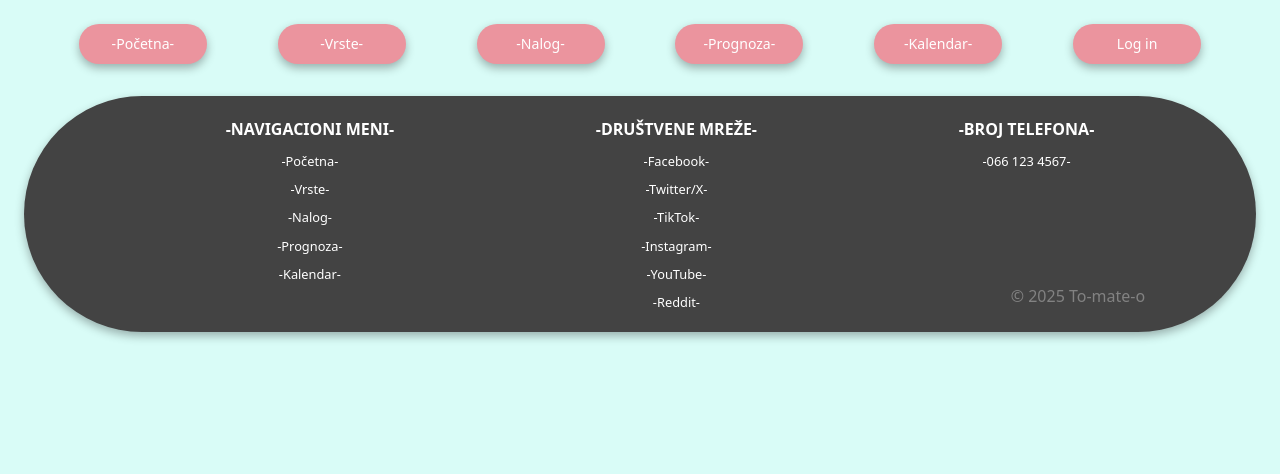
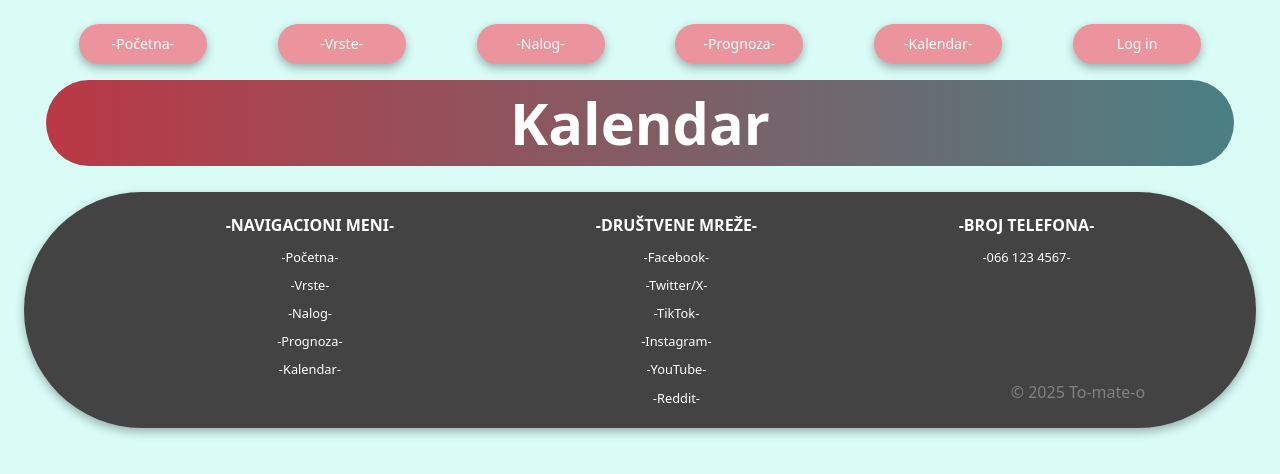
Before and after one commit to elab-development/internet-tehnologije-2024-projekat-appzapoljproizvodnju_2021_0362, a React (Vite) app in the folder frontend/: page /kalendar in a window 1280 px wide. Shown: the top 474 px of the page. Built offline with nearby package versions, Linux system fonts and the light colour scheme; no server answers.

Commit message:
stilizovana komponenta naslov

```diff
--- a/frontend/src/css/index.css
+++ b/frontend/src/css/index.css
@@ -41,3 +41,30 @@
   width: 100%;
   height: 100%;
 }
+
+h1 {
+  display: flex;
+  justify-content: center;
+  font-weight: bold;
+  font-size: 4.5vw;
+  background: linear-gradient(to right, #e22030, #00aeac);
+  background-size: 200%;
+  color: white;
+  border-radius: 100px;
+  margin: 0 3%;
+  margin-bottom: 2%;
+  padding: 0;
+  animation: gradient-slide 3s linear infinite;
+}
+
+@keyframes gradient-slide {
+  0% {
+    background-position: 0%;
+  }
+  50% {
+    background-position: 100%;
+  }
+  100% {
+    background-position: 0%;
+  }
+}
--- a/frontend/src/stranice/Kalendar.jsx
+++ b/frontend/src/stranice/Kalendar.jsx
@@ -1,9 +1,9 @@
-
+import Naslov from "../komponente/Naslov";
 
 function Kalendar() {
   return (
     <>
-
+      <Naslov tekst="Kalendar" />
     </>
   );
 }
```
